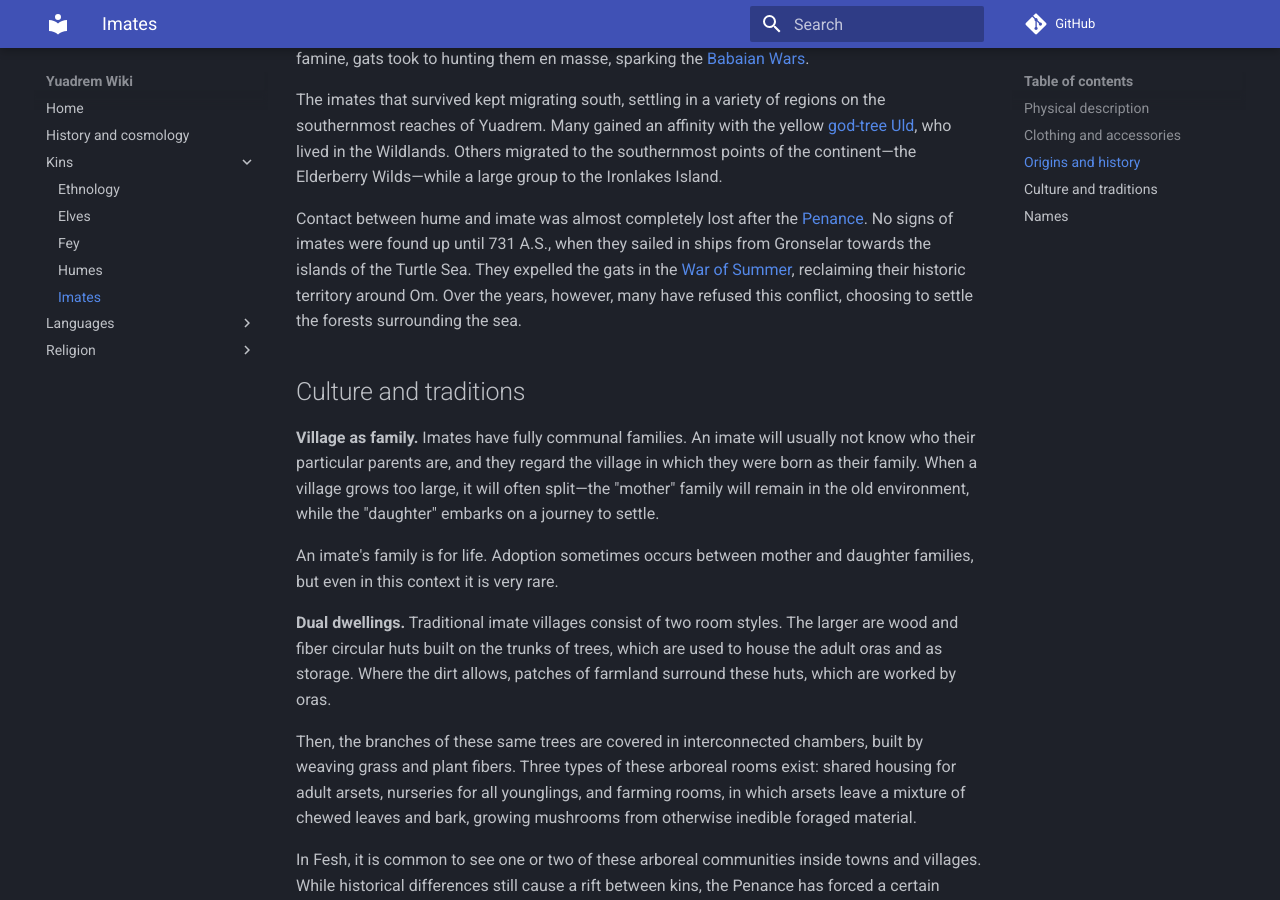
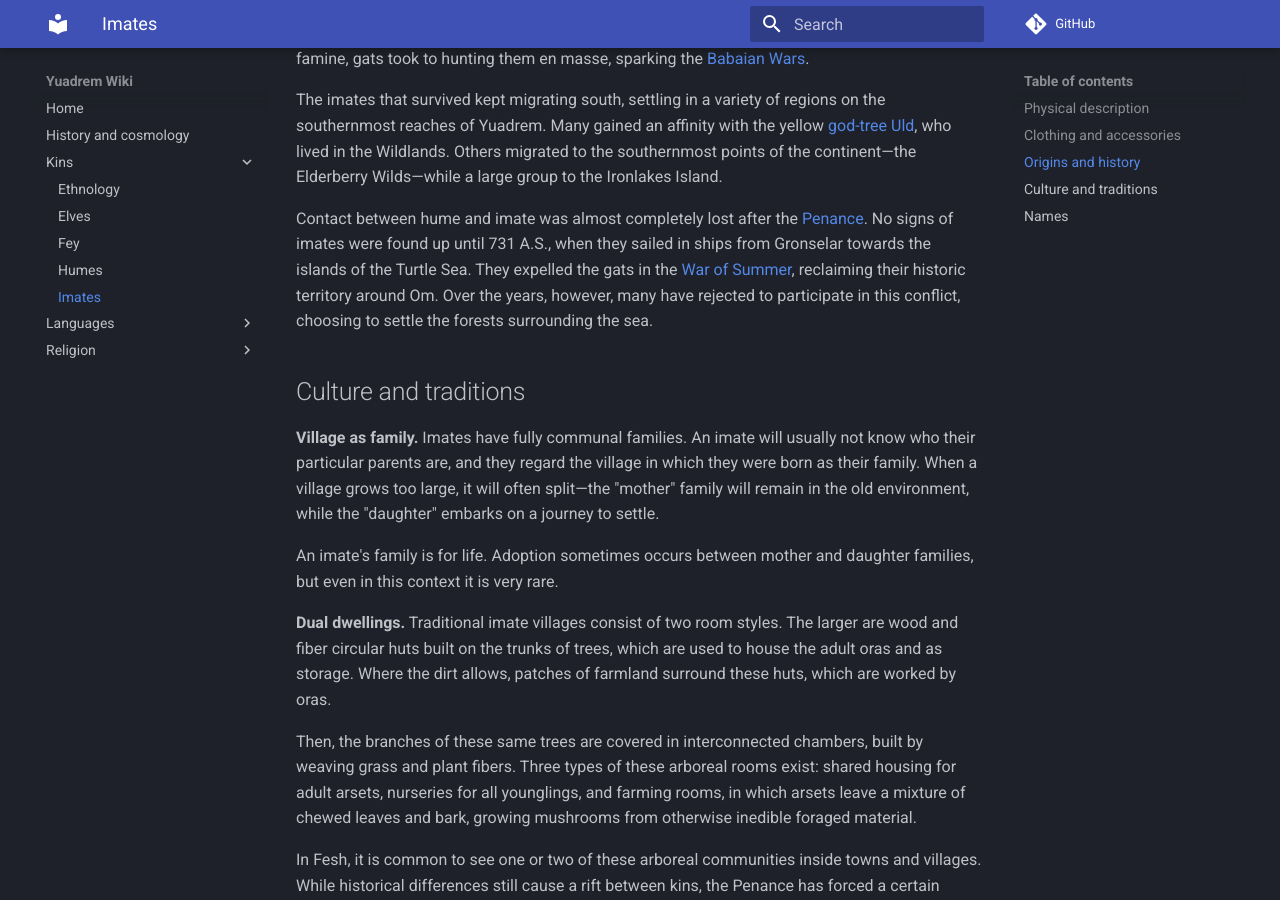
Before and after one commit to bleaktwig/yuadrem-wiki, an MkDocs documentation site: the page built from docs/kins/imate.md, in a window 1280 px wide and 900 px high, scrolled down 2999 px. Built offline with MkDocs 1.6.1 and Material for MkDocs 9.7.7, drawn with Linux system fonts in a browser that asks for light colours; comment, search, counter and statistics services are not loaded; some of the changed text lies outside the part shown.

Commit message:
Edited hume and imate in book, minor changes in wiki

```diff
--- a/docs/kins/imate.md
+++ b/docs/kins/imate.md
@@ -39,7 +39,7 @@ After the Schism, imates were left without the canopy of Om to call home. As suc
 
 The imates that survived kept migrating south, settling in a variety of regions on the southernmost reaches of Yuadrem. Many gained an affinity with the yellow [god-tree Uld](../religion/godtrees/uld.md), who lived in the Wildlands. Others migrated to the southernmost points of the continent—the Elderberry Wilds—while a large group to the Ironlakes Island.
 
-Contact between hume and imate was almost completely lost after the [Penance](../history.md#age-of-sap). No signs of imates were found up until 731 A.S., when they sailed in ships from Gronselar<!--TODO:LINK---> towards the islands of the Turtle Sea. They expelled the gats in the [War of Summer](../history.md#age-of-sap), reclaiming their historic territory around Om. Over the years, however, many have refused this conflict, choosing to settle the forests surrounding the sea.
+Contact between hume and imate was almost completely lost after the [Penance](../history.md#age-of-sap). No signs of imates were found up until 731 A.S., when they sailed in ships from Gronselar<!--TODO:LINK---> towards the islands of the Turtle Sea. They expelled the gats in the [War of Summer](../history.md#age-of-sap), reclaiming their historic territory around Om. Over the years, however, many have rejected to participate in this conflict, choosing to settle the forests surrounding the sea.
 
 <!----------------------------------------------------------------------------->
 ## Culture and traditions
@@ -75,7 +75,7 @@ While many have adapted to Tanethism, their traditional cosmology does not recog
 ## Names
 Imates speak [babazano](../languages/index.md#omian-branch). As such, their names are frequently in this language. During their childhood, an imate will be assigned many names by their family members, usually based on distinctive features and particular accomplishments, such as "she-who-sings", or "picks-many-fights". They will settle on a name of their choice as they reach adulthood, often picking their favorite one from their assigned names.
 
-Imates also have a second name, which is inherited from their family. This is the name of the village in which they were born, adding the prefix *do*, which translates literally to "name" in babazano. Imates that go through adoption usually keep their original village name.
+Imates also have a second name, which is inherited from their family. This is the name of the village in which they were born, adding the prefix _do_, which translates literally to "name" in babazano. Imates that go through adoption usually keep their original village name.
 
 A few common names are:
 Anana, Baba, Badaze, Ebezu, Ezevu, Ezeze, Nenuzu, Nono, Nuzu, Ododo, Odozu, Ovozu, Uvu, Uvozu, Veve, Vevozu, Vovo, Zazu, Zenuvu.
```
Also changed, not shown: other parts of docs/kins/imate.md (+1 -1 lines), docs/index.md (+8 -8 lines), docs/kins/hume.md (+2 -2 lines).
